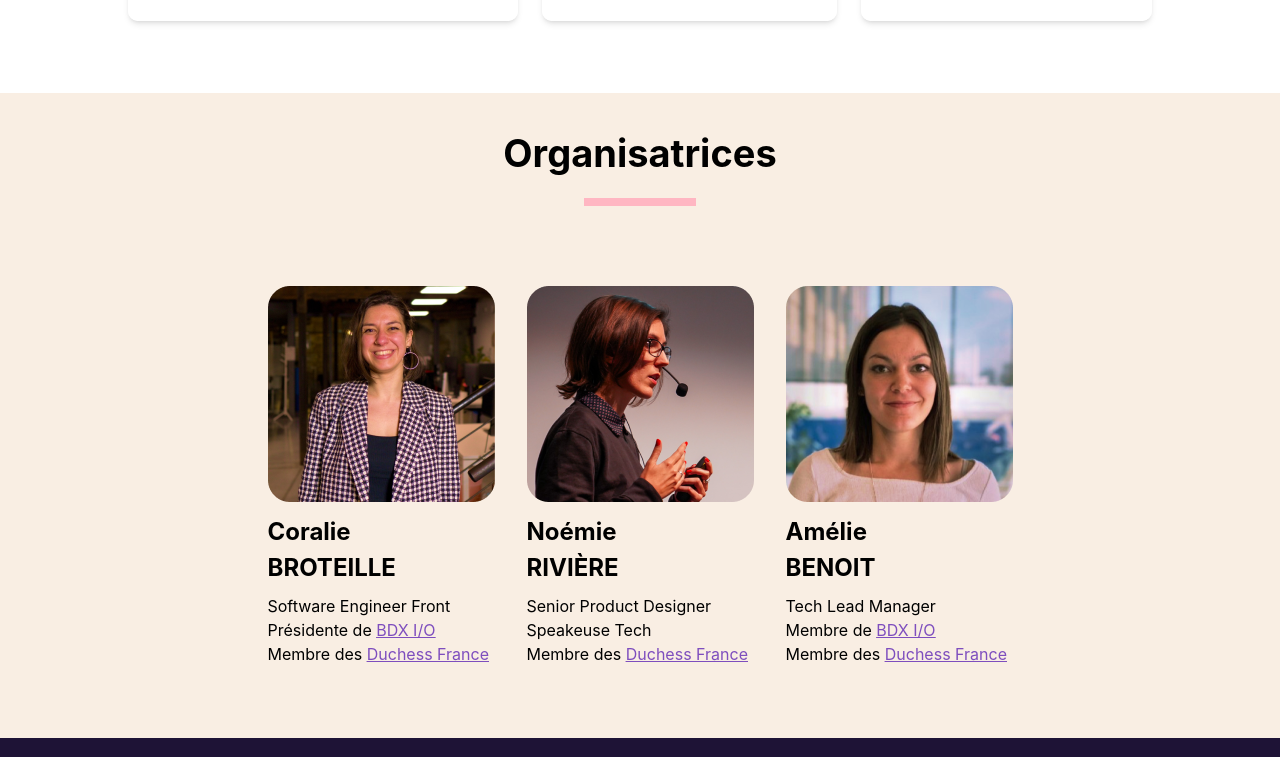
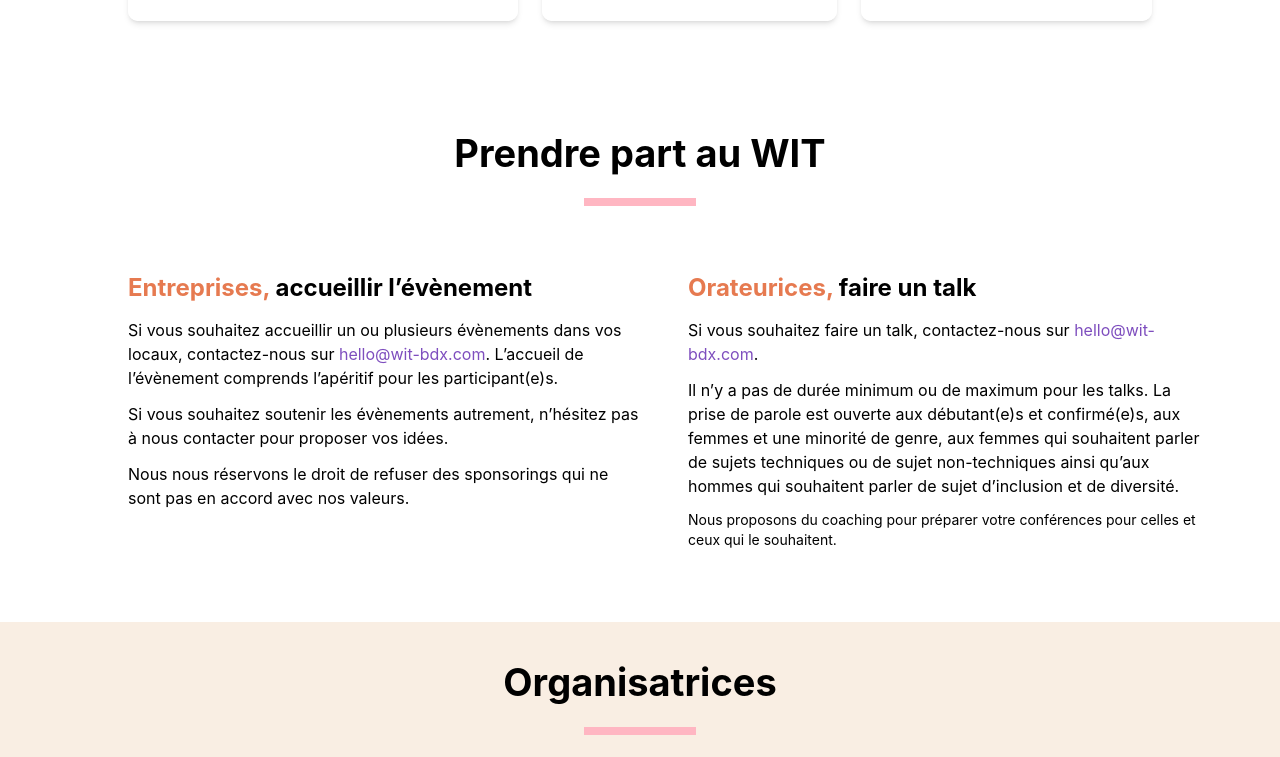
Before and after one commit to abenoit/women-in-tech-bordeaux, an Astro site: page / in a window 1280 px wide. Shown: the part 943-1700 px from the top of the page. Built offline with nearby package versions, Linux system fonts and the light colour scheme; Astro itself is replaced by a stand-in of ours.

Commit message:
chore(join-us): init section

```diff
--- a/src/components/blocks/events/Events.astro
+++ b/src/components/blocks/events/Events.astro
@@ -7,7 +7,7 @@ import Layout from "../../../layouts/Layout.astro";
 <Layout>
   <div class="absolute inset-0 w-full -z-10 bg-mainPurple h-[60%] -mt-1"></div>
   <Title label="Nos évènement" />
-  <div class="flex flex-col md:flex-row gap-4">
+  <div class="flex flex-col lg:flex-row gap-4">
     <EventCard
       label="Atelier : Débloquez des idées captivantes pour vos conférences !"
       link="https://www.meetup.com/fr-FR/women-in-tech-bordeaux/events/304634357/?eventorigin=group_upcoming_events"
--- /dev/null
+++ b/src/components/blocks/join-us/joinUs.astro
@@ -0,0 +1,54 @@
+---
+import Layout from "../../../layouts/Layout.astro";
+import Title from "../../common/Title.astro";
+---
+
+<Layout class="flex flex-col gap-6">
+  <Title label="Prendre part au WIT" center light={false} />
+  <div class="flex flex-col lg:flex-row gap-6">
+    <div class="flex flex-col gap-2 flex-grow-1 flex-shrink-0 basis-1/2">
+      <h2 class="text-lg font-bold">
+        <span class="text-darkPink">Entreprises,</span> accueillir l’évènement
+      </h2>
+      <p>
+        Si vous souhaitez accueillir un ou plusieurs évènements dans vos locaux,
+        contactez-nous sur <a
+          class="text-linkPurple"
+          href="mailto:hello@wit-bdx.com">hello@wit-bdx.com</a
+        >. L’accueil de l’évènement comprends l’apéritif pour les
+        participant(e)s.
+      </p>
+      <p>
+        Si vous souhaitez soutenir les évènements autrement, n’hésitez pas à
+        nous contacter pour proposer vos idées.
+      </p>
+      <p>
+        Nous nous réservons le droit de refuser des sponsorings qui ne sont pas
+        en accord avec nos valeurs.
+      </p>
+    </div>
+
+    <div class="flex flex-col gap-2 flex-grow-1 flex-shrink-0 basis-1/2">
+      <h2 class="text-lg font-bold">
+        <span class="text-darkPink">Orateurices,</span> faire un talk
+      </h2>
+      <p>
+        Si vous souhaitez faire un talk, contactez-nous sur <a
+          class="text-linkPurple"
+          href="mailto:hello@wit-bdx.com">hello@wit-bdx.com</a
+        >.
+      </p>
+      <p>
+        Il n’y a pas de durée minimum ou de maximum pour les talks. La prise de
+        parole est ouverte aux débutant(e)s et confirmé(e)s, aux femmes et une
+        minorité de genre, aux femmes qui souhaitent parler de sujets techniques
+        ou de sujet non-techniques ainsi qu’aux hommes qui souhaitent parler de
+        sujet d’inclusion et de diversité.
+      </p>
+      <p class="text-sm">
+        Nous proposons du coaching pour préparer votre conférences pour celles
+        et ceux qui le souhaitent.
+      </p>
+    </div>
+  </div>
+</Layout>
--- a/src/pages/index.astro
+++ b/src/pages/index.astro
@@ -1,17 +1,16 @@
 ---
+import Events from "../components/blocks/events/Events.astro";
+import Footer from "../components/blocks/Footer.astro";
 import Hero from "../components/blocks/Hero.astro";
-import Events from "../components/blocks/events/Events.astro";
+import JoinUs from "../components/blocks/join-us/joinUs.astro";
+import MainLayout from "../layouts/MainLayout.astro";
 import Organizers from "../components/blocks/organizers/Organizers.astro";
-import Footer from "../components/blocks/Footer.astro";
-import MainLayout from "../layouts/MainLayout.astro";
-
-// Welcome to Astro! Wondering what to do next? Check out the Astro documentation at https://docs.astro.build
-// Don't want to use any of this? Delete everything in this file, the `assets`, `components`, and `layouts` directories, and start fresh.
 ---
 
 <MainLayout>
   <Hero />
   <Events />
+  <JoinUs />
   <Organizers />
   <Footer />
 </MainLayout>
--- a/tailwind.config.mjs
+++ b/tailwind.config.mjs
@@ -14,6 +14,7 @@ export default {
       mediumPurple: "#975EE0",
       linkPurple: "#7E4EBE",
       lightYellow: "#F9EEE3",
+      darkPink: "#E67A50",
       pink: "#FFB6C2",
       white: "#FFF",
       black: "#000",
```
